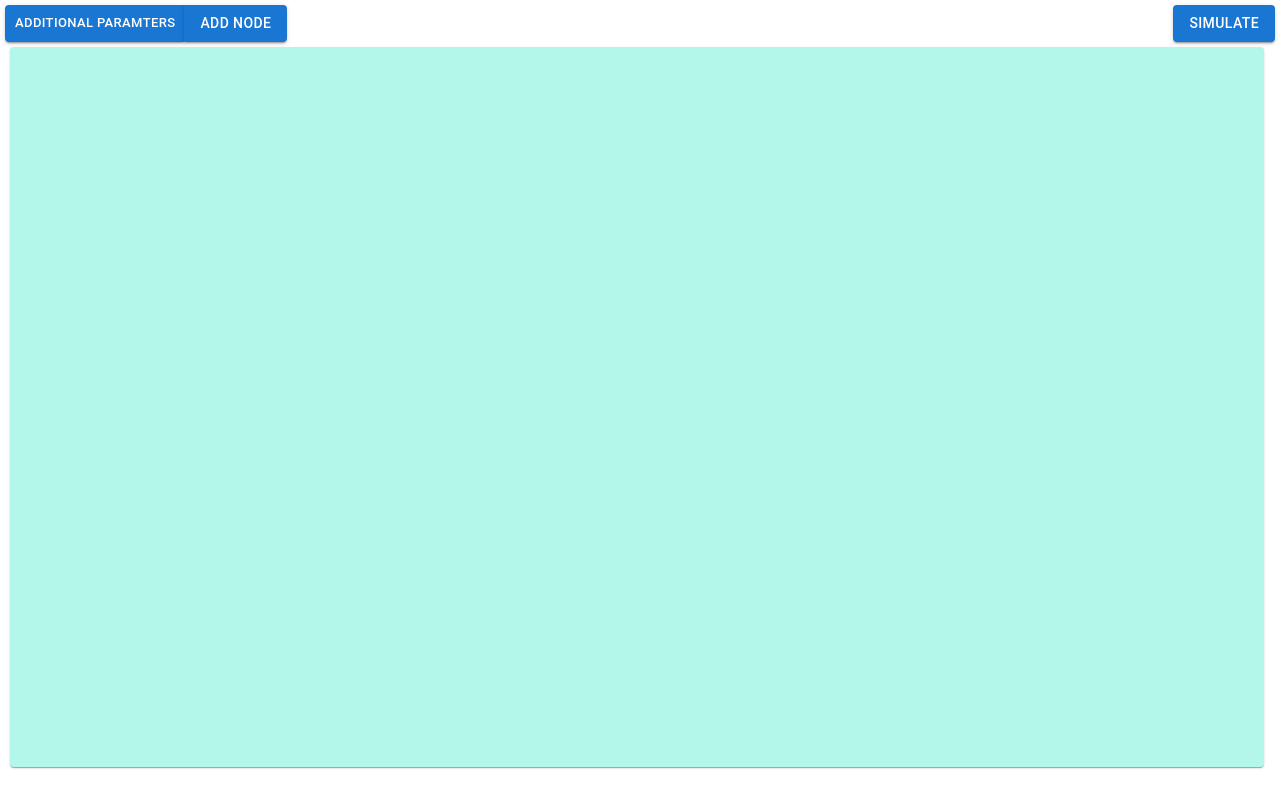
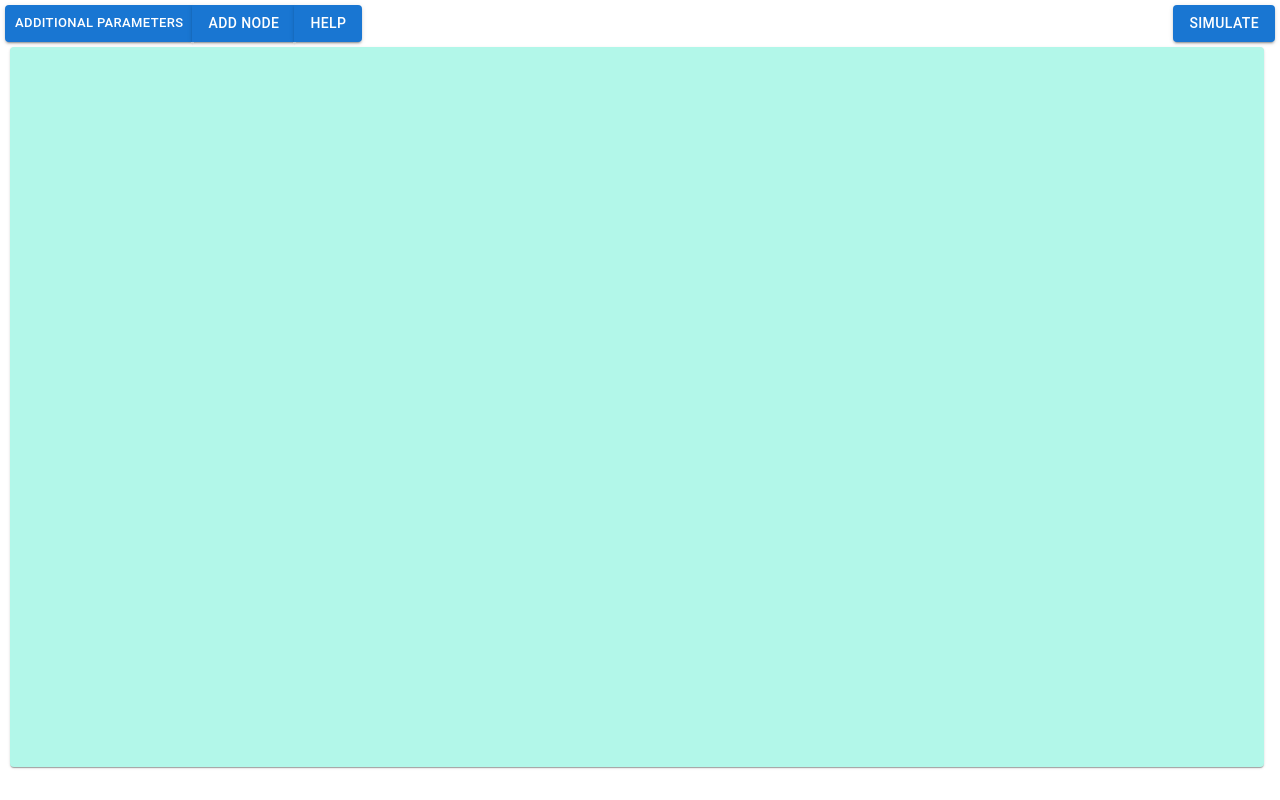
Before and after one commit to dannychen0830/CSDS_395, a React (Create React App) app in the folder frontend/: page / in a window 1280 px wide. Built offline with nearby package versions, Linux system fonts and the light colour scheme.

Commit message:
Help button and modal added

```diff
--- a/frontend/package.json
+++ b/frontend/package.json
@@ -15,7 +15,7 @@
     "react-dom": "^17.0.2",
     "react-redux": "^7.2.6",
     "react-router-dom": "^6.2.1",
-    "react-scripts": "^5.0.0",
+    "react-scripts": "^5.0.1",
     "web-vitals": "^2.1.4"
   },
   "scripts": {
--- a/frontend/src/Components/Interactive/Canvas.js
+++ b/frontend/src/Components/Interactive/Canvas.js
@@ -65,21 +65,22 @@ function Canvas() {
     lag: "3",
     p: "0.13",
     burnIn: "0.1",
-    modalOpen: false,
+    paramModalOpen: false,
+    helpModalOpen: false,
   };
   const [state, dispatch] = useReducer(nodeReducer, initialState);
   const navigate = useNavigate();
   return (
     <>
       <Modal
-        open={state.modalOpen}
+        open={state.paramModalOpen}
         onClose={() => dispatch({ type: "closeModal" })}
         aria-labelledby="modal-modal-title"
         aria-describedby="modal-modal-description"
       >
         <Box sx={modalStyle}>
           <Typography id="modal-modal-title" variant="h6" component="h2">
-            Additional Parameters for simulation
+            Additional Parameters for Simulation
           </Typography>
           <FormControl variant="standard">
             <InputLabel htmlFor="component-simple">
@@ -119,7 +120,7 @@ function Canvas() {
             />
           </FormControl>
           <FormControl variant="standard">
-            <InputLabel htmlFor="component-simple">p value</InputLabel>
+            <InputLabel htmlFor="component-simple">p Value</InputLabel>
             <Input
               id="component-simple"
               value={state.p}
@@ -132,7 +133,7 @@ function Canvas() {
             />
           </FormControl>
           <FormControl variant="standard">
-            <InputLabel htmlFor="component-simple">Burn in</InputLabel>
+            <InputLabel htmlFor="component-simple">Burn In</InputLabel>
             <Input
               id="component-simple"
               value={state.burnIn}
@@ -146,6 +147,51 @@ function Canvas() {
           </FormControl>
         </Box>
       </Modal>
+      <Modal
+        open={state.helpModalOpen}
+        onClose={() => dispatch({ type: "closeModal" })}
+        aria-labelledby="helpModal-modal-title"
+        aria-describedby="helpModal-modal-description"
+      >
+        <Box sx={modalStyle}>
+          <Typography id="helpModal-modal-title" variant="h5" component="h2">
+            Help
+          </Typography>
+          <Typography variant="p">
+            &nbsp;
+          </Typography>
+          <Typography variant="p">
+            Click the 'ADD NODE' button to add a node to the canvas. Each node can be moved by clicking and dragging. <br></br>
+          </Typography>
+          <Typography variant="p">
+            &nbsp;
+          </Typography>
+          <Typography variant="p">
+            Right click each node for options to toggle whether or not the selected node is infected, to delete the selected node,
+            or to create a connection to another node.
+          </Typography>
+          <Typography variant="p">
+            &nbsp;
+          </Typography>
+          <Typography variant="p">
+            When creating a connection, drag the newly created line from the first node to a second node that you want to connect to.
+            To cancel a connection, click anywhere outside of a node.
+          </Typography>
+          <Typography variant="p">
+            &nbsp;
+          </Typography>
+          <Typography variant="p">
+            Click the 'ADDITIONAL PARAMETERS' button to modify extra attributes, such as sample size, the appearance of noise, and lag.
+          </Typography>
+          <Typography variant="p">
+            &nbsp;
+          </Typography>
+          <Typography variant="p">
+            When ready, click the 'SIMULATE' button to begin running the simulation on the nodes.
+          </Typography>
+        </Box>
+      </Modal>
+
       <div
         style={{
           display: "flex",
@@ -157,9 +203,9 @@ function Canvas() {
           <Button
             variant="contained"
             size="small"
-            onClick={() => dispatch({ type: "openModal" })}
+            onClick={() => dispatch({ type: "openParamModal" })}
           >
-            Additional Paramters
+            Additional Parameters
           </Button>
           <Button
             variant="contained"
@@ -172,7 +218,13 @@ function Canvas() {
               });
             }}
           >
-            Add node
+            Add Node
+          </Button>
+          <Button
+            variant="contained"
+            onClick={() => dispatch({ type: "openHelpModal" })}
+          >
+            Help
           </Button>
         </ButtonGroup>
         <Button
--- a/frontend/src/Components/Interactive/CanvasController.js
+++ b/frontend/src/Components/Interactive/CanvasController.js
@@ -263,16 +263,25 @@ export const nodeReducer = (state, action) => {
         burnIn: action.burnIn,
       };
       break;
-    case "openModal":
-      newState = {
-        ...state,
-        modalOpen: true,
-      };
-      break;
+      case "openParamModal":
+        newState = {
+          ...state,
+          paramModalOpen: true,
+          helpModalOpen: false,
+        };
+        break;
+      case "openHelpModal":
+          newState = {
+            ...state,
+            paramModalOpen: false,
+            helpModalOpen: true,
+        };
+        break;
     case "closeModal":
       newState = {
         ...state,
-        modalOpen: false,
+        paramModalOpen: false,
+        helpModalOpen: false,
       };
       break;
     default:
```
Also changed, not shown: 1 other file (tests, documents, lock files or other folders).
